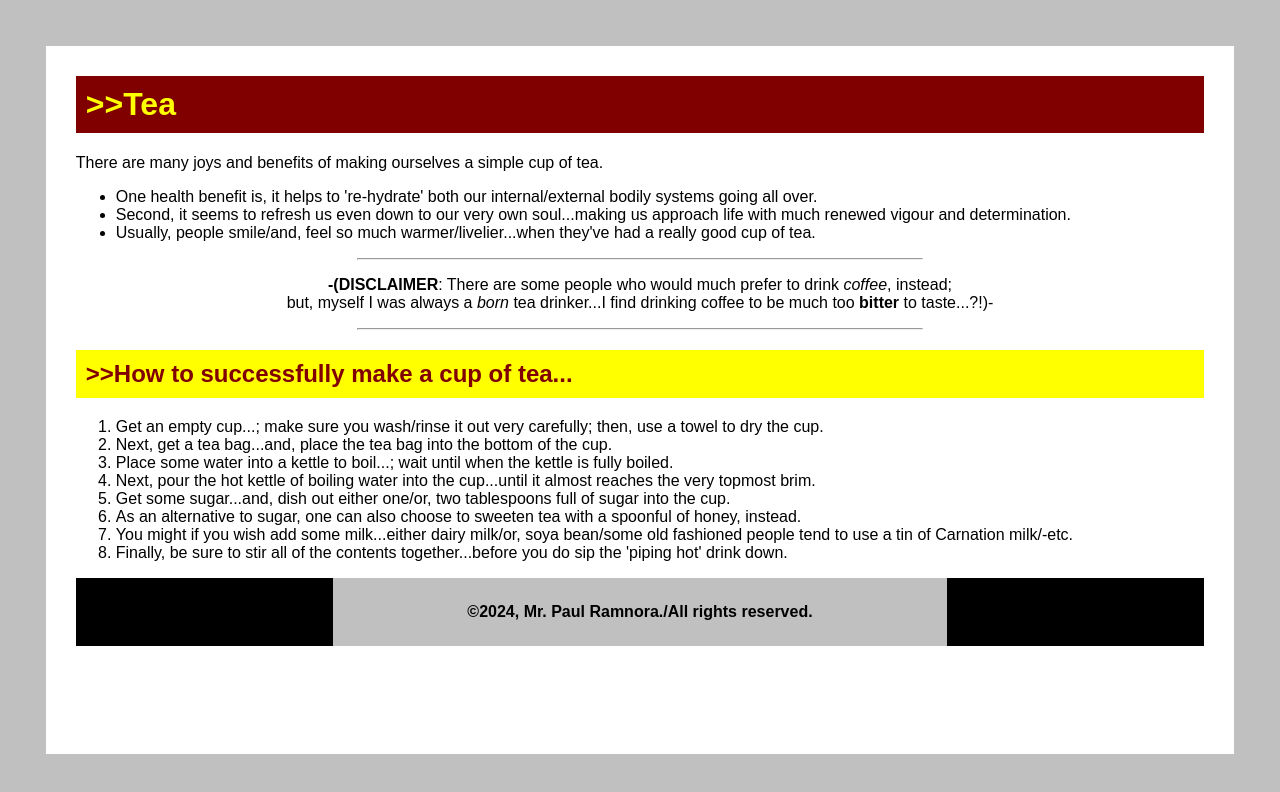
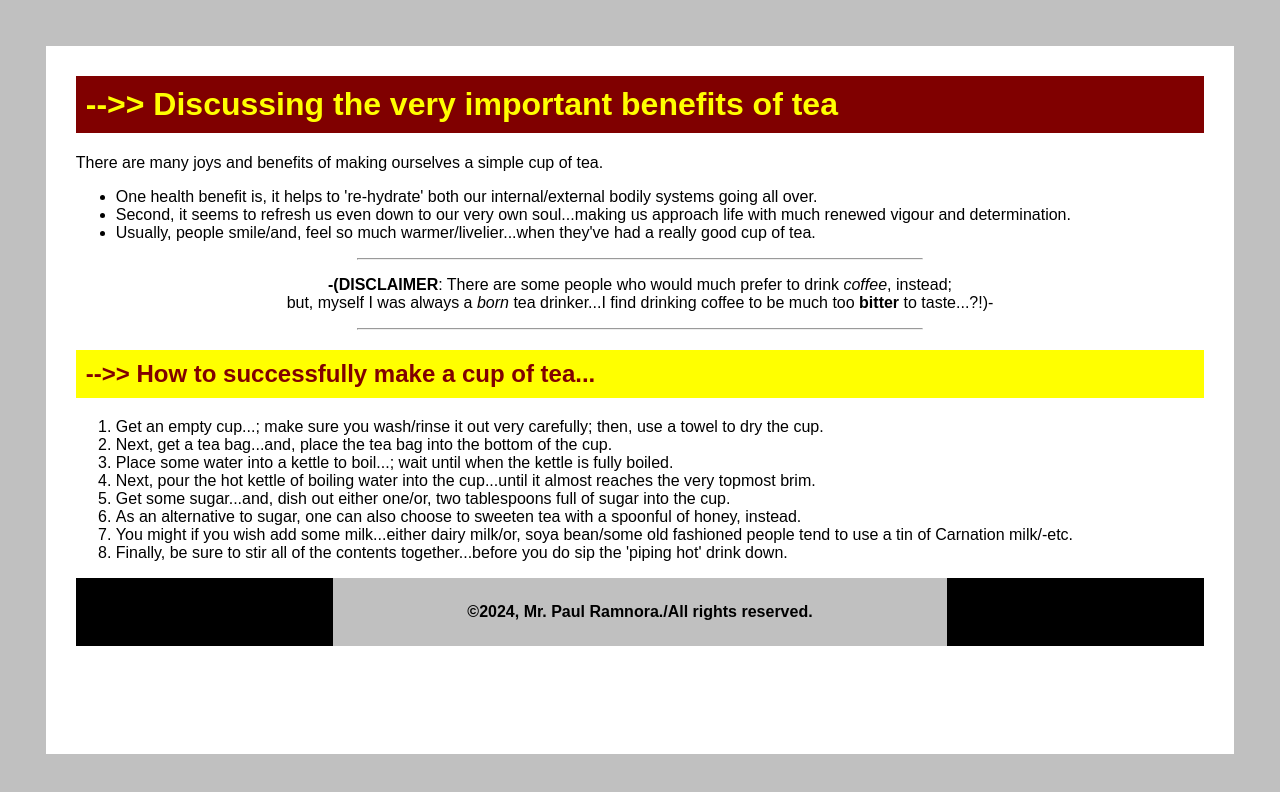
Before and after one commit to pramnora/code-institute, a plain HTML site: page day3.html in a window 1280 px wide. Drawn offline with Linux system fonts and the light colour scheme.

Commit message:
Update day3.html
Re-wrote the headers a bit...

```diff
--- a/day3.html
+++ b/day3.html
@@ -14,7 +14,7 @@
   hr{width:50%;}
  </style>
  <body>
-  <h1>&gt;&gt;Tea</h1>
+  <h1>--&gt;&gt; Discussing the very important benefits of tea</h1>
   <p>There are many joys and benefits of making ourselves a simple cup of tea.</p>
   <ul>
    <li>One health benefit is, it helps to 're-hydrate' both our internal/external bodily systems going all over.</li>
@@ -25,7 +25,7 @@
   <p id="idDisclaimer"><strong>-(DISCLAIMER</strong>: There are some people who would much prefer to drink <i>coffee</i>, instead;
    <br>but, myself I was always a <em>born</em> tea drinker...I find drinking coffee to be much too <strong>bitter</strong> to taste...?!)-</p>
   <hr>
-  <h2 class="styleA">&gt;&gt;How to successfully make a cup of tea...</h2>
+  <h2 class="styleA">--&gt;&gt; How to successfully make a cup of tea...</h2>
   <ol>
    <li>Get an empty cup...; make sure you wash/rinse it out very carefully; then, use a towel to dry the cup.</li>
    <li>Next, get a tea bag...and, place the tea bag into the bottom of the cup.</li>
```
